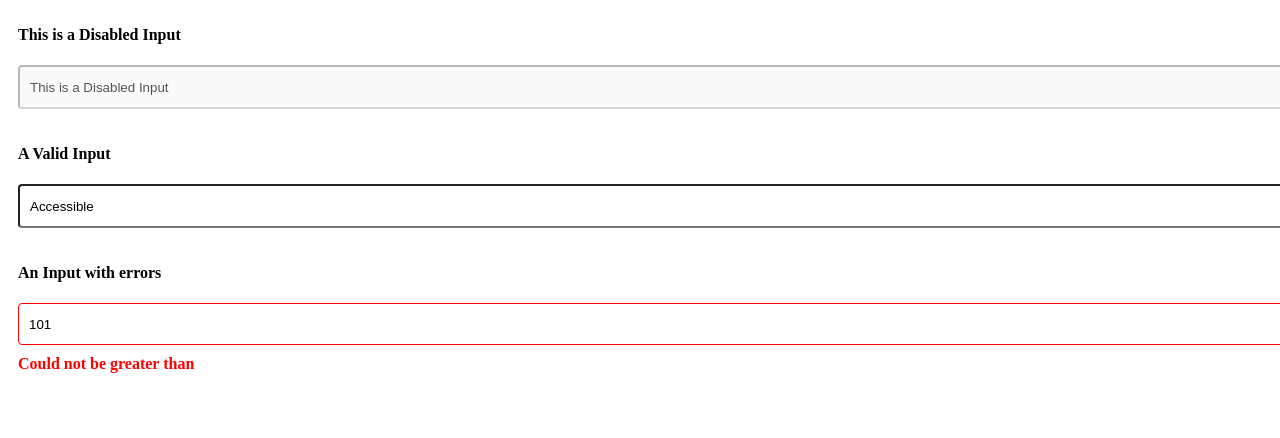
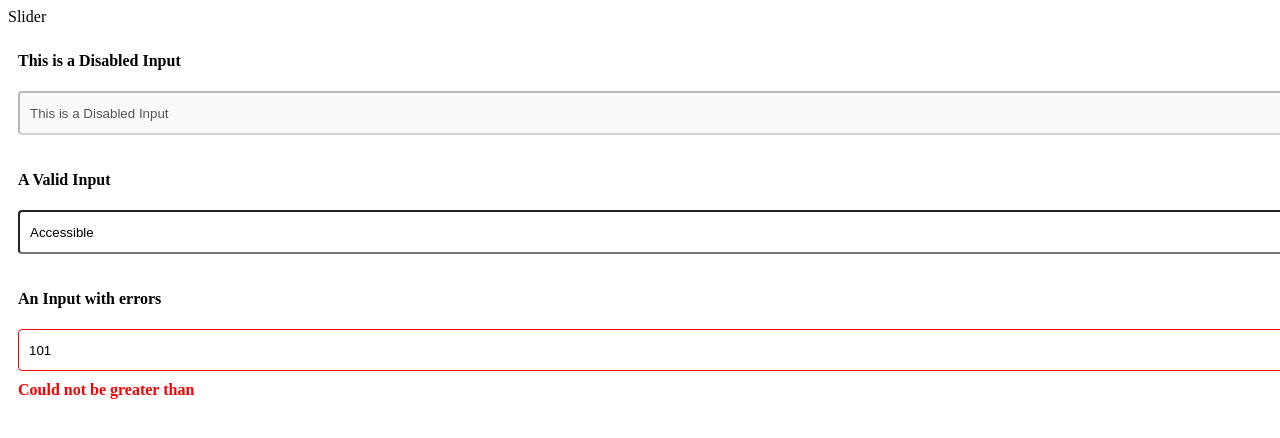
Before and after one commit to nxsudarshan/javascript-client, a React (Create React App) app: page / in a window 1280 px wide. Shown: the top 438 px of the page. Built offline with nearby package versions, Linux system fonts and the light colour scheme.

Commit message:
feat : task #40431 WIP

```diff
--- a/package.json
+++ b/package.json
@@ -4,6 +4,7 @@
   "private": true,
   "dependencies": {
     "commitizen": "^3.1.1",
+    "prop-types": "^15.7.2",
     "react": "^16.8.6",
     "react-dom": "^16.8.6",
     "react-scripts": "3.0.1"
--- a/src/App.jsx
+++ b/src/App.jsx
@@ -2,11 +2,12 @@
 import React from 'react';
 // eslint-disable-next-line import/named
 // eslint-disable-next-line import/no-named-default
-import { TextFieldDemo } from './pages';
+import { TextFieldDemo, SliderDemo } from './pages';
 
 function App() {
   return (
     <div className="App">
+      <SliderDemo />
       <TextFieldDemo />
     </div>
   );
--- /dev/null
+++ b/src/components/Slider/Slider.jsx
@@ -0,0 +1,18 @@
+import React from 'react';
+// eslint-disable-next-line react/require-render-return
+// eslint-disable-next-line react/prefer-stateless-function
+// eslint-disable-next-line react/require-render-return
+// eslint-disable-next-line react/prefer-stateless-function
+/* eslint-disable react/require-render-return */
+/* eslint-disable no-useless-constructor */
+
+// eslint-disable-next-line react/prefer-stateless-function
+export class Slider extends React.Component {
+  constructor(props) {
+    super(props);
+  }
+
+  render() {
+    return <div>Slider</div>;
+  }
+}
--- /dev/null
+++ b/src/components/Slider/index.js
@@ -0,0 +1 @@
+export { Slider } from './Slider';
--- a/src/components/index.js
+++ b/src/components/index.js
@@ -1,2 +1,3 @@
 // eslint-disable-next-line import/named
 export { TextField } from './TextField';
+export { Slider } from './Slider';
--- /dev/null
+++ b/src/pages/SliderDemo/SliderDemo.jsx
@@ -0,0 +1,19 @@
+/* eslint-disable react/require-render-return */
+/* eslint-disable no-useless-constructor */
+import React from 'react';
+import { Slider } from '../../components';
+
+// eslint-disable-next-line react/require-render-return
+// eslint-disable-next-line react/prefer-stateless-function
+// eslint-disable-next-line react/require-render-return
+// eslint-disable-next-line react/prefer-stateless-function
+export class SliderDemo extends React.Component {
+  constructor(props) {
+    super(props);
+  }
+
+  render() {
+    // eslint-disable-next-line no-unused-expressions
+    return <Slider alt="default.png" />;
+  }
+}
--- /dev/null
+++ b/src/pages/SliderDemo/index.js
@@ -0,0 +1 @@
+export { SliderDemo } from './SliderDemo';
--- a/src/pages/index.js
+++ b/src/pages/index.js
@@ -2,7 +2,7 @@
 // eslint-disable-next-line import/export
 // eslint-disable-next-line import/named
 export { TextFieldDemo } from './TextFieldDemo';
-
+export { SliderDemo } from './SliderDemo';
 // eslint-disable-next-line react/jsx-filename-extension
 // eslint-disable-next-line no-unused-vars
 // eslint-disable-next-line react/jsx-filename-extension
```
Also changed, not shown: src/components/Slider/style.js (added).
